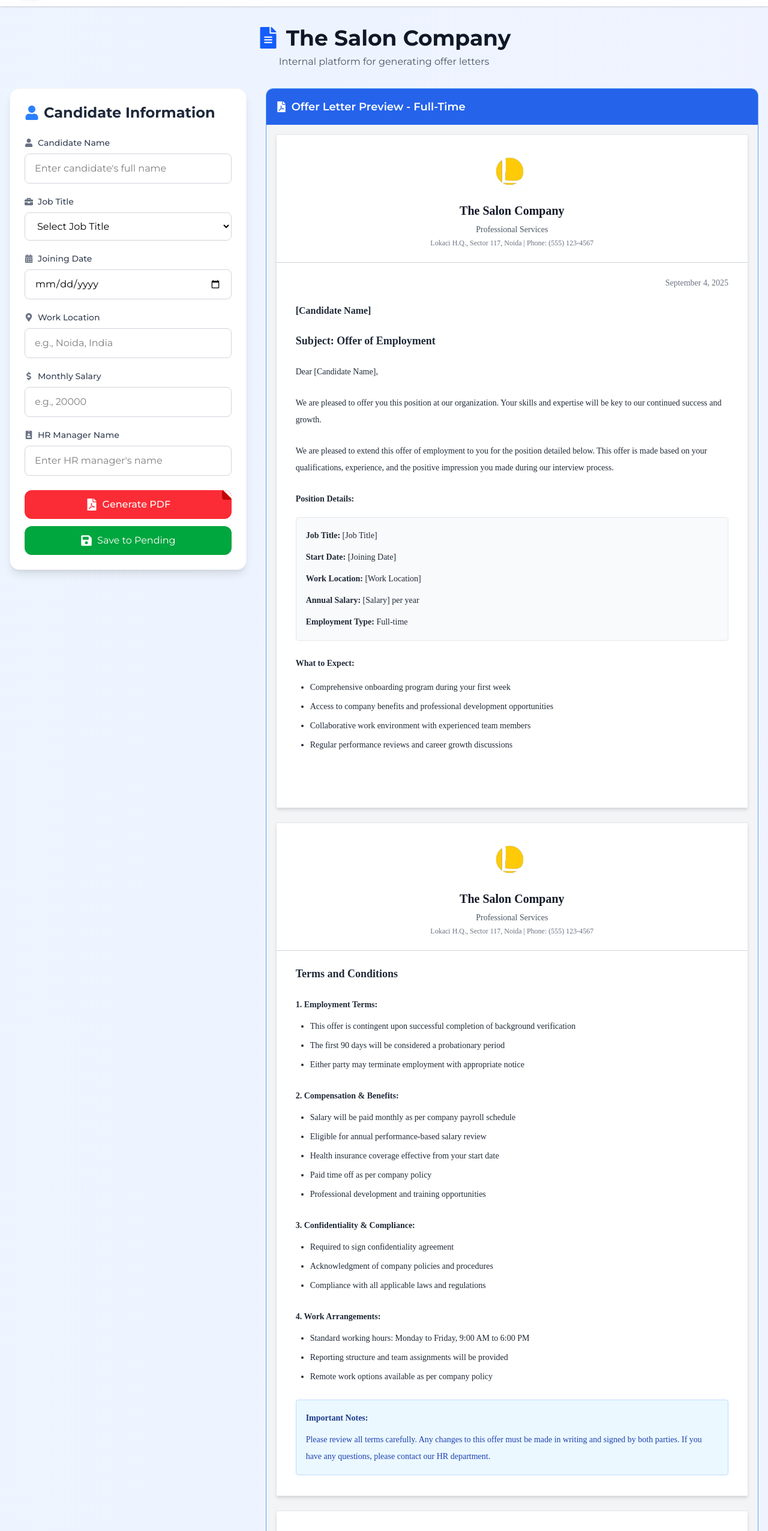
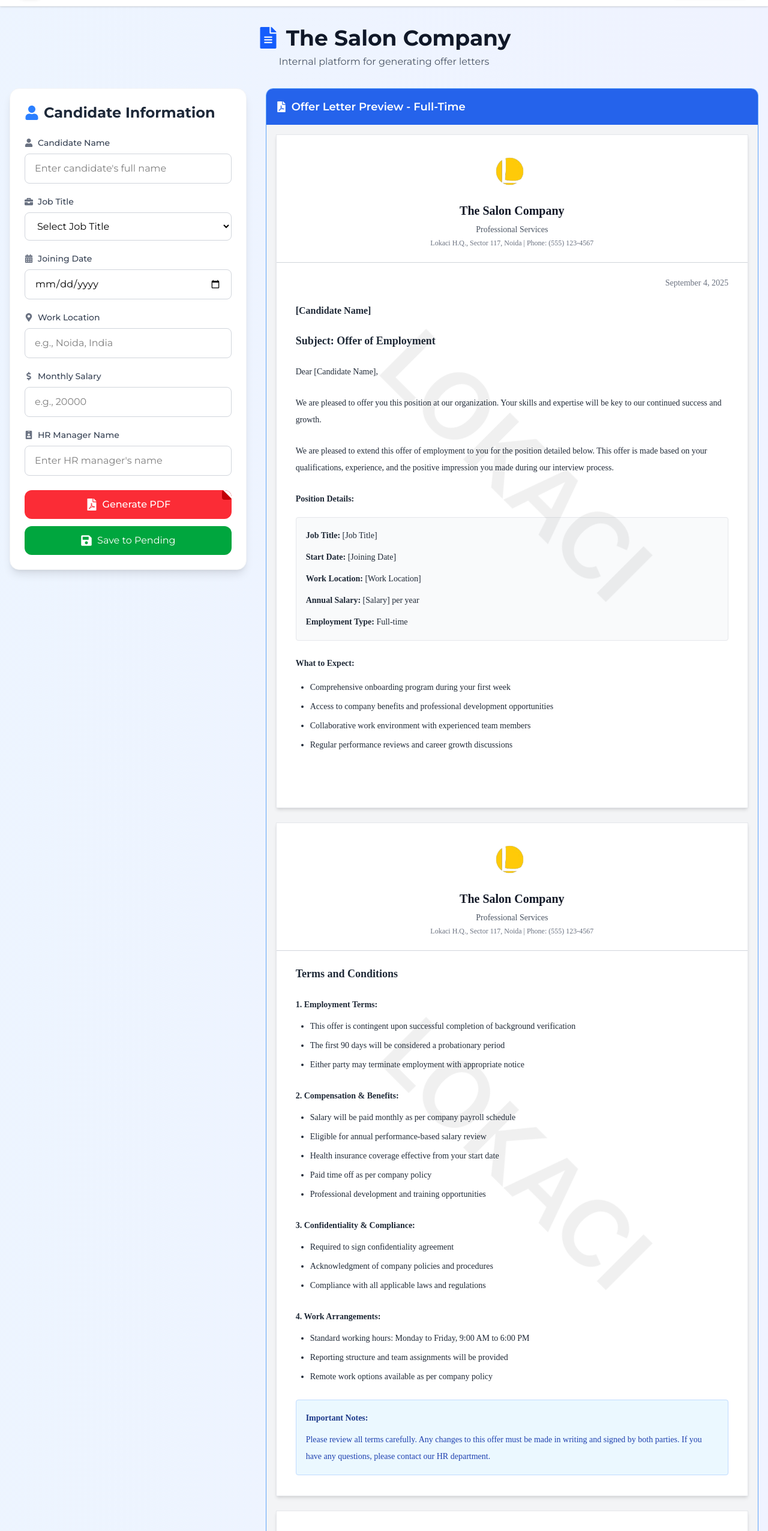
Before and after one commit to harshit0808sharma/offer-letter-generator, a Next.js app: page /generator in a window 1280 px wide. Shown: the part 54-2606 px from the top of the page at 60% size. Built offline with nearby package versions, Linux system fonts and the light colour scheme.

Commit message:
added watermark

```diff
--- a/app/generator/components/LetterPreview.js
+++ b/app/generator/components/LetterPreview.js
@@ -58,8 +58,24 @@
                 pageBreakAfter: 'always',
                 display: 'flex',
                 flexDirection: 'column',
+                position: "relative"
               }}
             >
+              <div
+                className="absolute inset-0 flex items-center justify-center pointer-events-none z-0"
+                style={{
+                  opacity: 0.2,
+                  transform: 'rotate(45deg)',
+                }}
+              >
+                <Image
+                  src="/images/LokaciWatermark.png"
+                  alt="Watermark"
+                  unoptimized
+                  width={600}
+                  height={600}
+                />
+              </div>
               {/* Page 1 Header */}
               <div className="text-center pt-8 pb-6 px-8 border-b" style={{ borderColor: '#D1D5DB' }}>
                 <div className="w-16 h-16 mx-auto mb-4">
@@ -142,8 +158,24 @@
                 pageBreakAfter: 'always',
                 display: 'flex',
                 flexDirection: 'column',
+                position: "relative"
               }}
             >
+              <div
+                className="absolute inset-0 flex items-center justify-center pointer-events-none z-0"
+                style={{
+                  opacity: 0.2,
+                  transform: 'rotate(45deg)',
+                }}
+              >
+                <Image
+                  src="/images/LokaciWatermark.png"
+                  alt="Watermark"
+                  unoptimized
+                  width={600}
+                  height={600}
+                />
+              </div>
               {/* Page 2 Header */}
               <div className="text-center pt-8 pb-6 px-8 border-b" style={{ borderColor: '#D1D5DB' }}>
                 <div className="w-16 h-16 mx-auto mb-4">
@@ -234,8 +266,24 @@
                 minHeight: '1123px',
                 display: 'flex',
                 flexDirection: 'column',
+                position: "relative"
               }}
             >
+              <div
+                className="absolute inset-0 flex items-center justify-center pointer-events-none z-0"
+                style={{
+                  opacity: 0.2,
+                  transform: 'rotate(45deg)',
+                }}
+              >
+                <Image
+                  src="/images/LokaciWatermark.png"
+                  alt="Watermark"
+                  unoptimized
+                  width={600}
+                  height={600}
+                />
+              </div>
               {/* Page 3 Header */}
               <div className="text-center pt-8 pb-6 px-8 border-b" style={{ borderColor: '#D1D5DB' }}>
                 <div className="w-16 h-16 mx-auto mb-4">
```
Also changed, not shown: public/images/LokaciWatermark.png (added).
